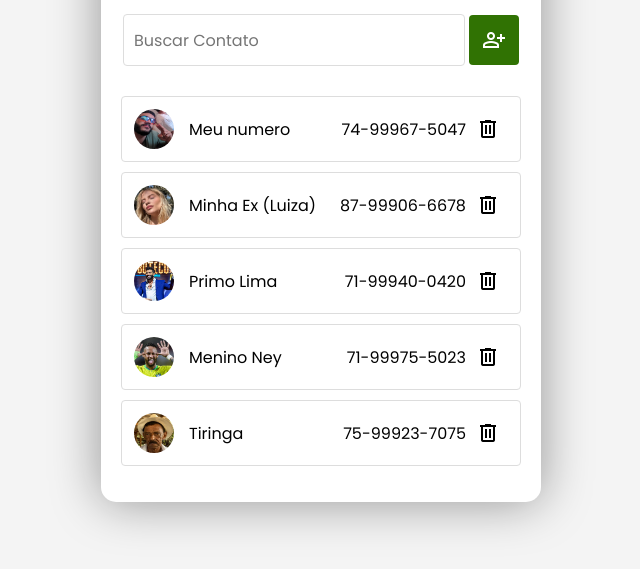
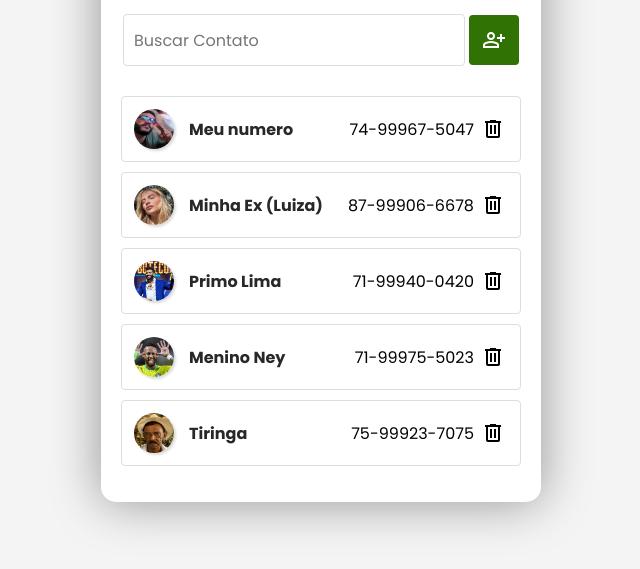
Before and after one commit to aureliodeboa/Desafio-FAP, a plain HTML site: page index.html in a window 1280 px wide. Shown: the part 193-762 px from the top of the page, without its empty margins (319-959 px from the left). Drawn offline with nearby package versions, Linux system fonts and the light colour scheme.

Commit message:
feat: add shadowns

```diff
--- a/assets/css/style.css
+++ b/assets/css/style.css
@@ -82,6 +82,7 @@ ul {
     height: 40px;
     border-radius: 50%;
     margin-right:0px;
+    box-shadow: rgba(255, 255, 255, 0.1) 0px 1px 1px 0px inset, rgba(50, 50, 93, 0.25) 0px 50px 100px -20px, rgba(0, 0, 0, 0.3) 0px 30px 60px -30px;
 }
 .contact-main{
     flex: 1;
@@ -90,10 +91,13 @@ ul {
     flex-direction: row;
     justify-content: start;
     align-items: center;
+    font-weight: bold;
+    color: #292828;
 
 }
 .contact-main img{
     margin-right: 15px;
+    box-shadow: rgba(0, 0, 0, 0.15) 1.95px 1.95px 2.6px;
 }
 li {
     display: flex;
@@ -124,8 +128,9 @@ li button {
 li .delete {
     border: none;
     color: black;
-    border-radius: 10px;
-    padding: 5px 10px;
+    border-radius: 100px;
+    margin-left: 2px;
+    padding: 5px 5px;
     cursor: pointer;
     transition: background 0.3s;
 }
@@ -187,6 +192,7 @@ li .delete:hover {
     height: 100px;
     border-radius: 50%;
     margin-bottom: 20px;
+    box-shadow: rgb(38, 57, 77) 0px 20px 30px -10px;
 }
 
 #contact-form p, #contact-form input {
```
